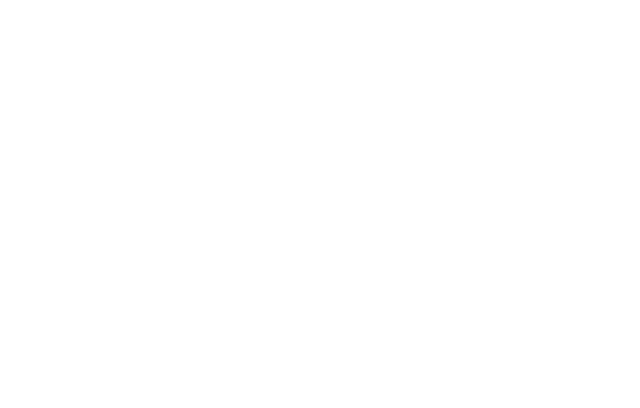
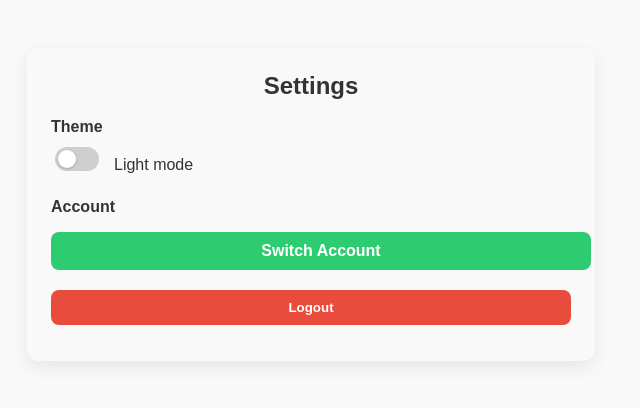
Before and after one commit to mirerakepha/Ecommerce_website, a Django app: page /settings/ in a window 1280 px wide. Before the commit the part shown is empty. Shown: the top 408 px of the page, without its empty margins (329-969 px from the left). Run offline with Django 5.2, Linux system fonts and the light colour scheme; the visitor is signed in with stand-in values (Sample User, id 1).

Commit message:
settings updated

```diff
--- a/ecommercewebsite/urls.py
+++ b/ecommercewebsite/urls.py
@@ -16,6 +16,7 @@
 """
 from django.contrib import admin
 from django.urls import path
+from django.contrib.auth import views as auth_views
 
 from shopapp import views
 
@@ -32,4 +33,5 @@
     path("profile/", views.profile, name='profile'),
     path("product_details/", views.product_details, name='product_details'),
     path("settings/", views.settings, name='settings'),
+    path('logout/', auth_views.LogoutView.as_view(next_page='login'), name='logout')
 ]
--- a/shopapp/templates/settings.html
+++ b/shopapp/templates/settings.html
@@ -1,10 +1,103 @@
-<!DOCTYPE html>
+<!doctype html>
 <html lang="en">
 <head>
-    <meta charset="UTF-8">
-    <title>Title</title>
+  <meta charset="utf-8">
+  <meta name="viewport" content="width=device-width,initial-scale=1">
+  <title>Settings</title>
+  <style>
+    :root {
+      --bg-light: #f9f9f9;
+      --text-light: #333;
+      --bg-dark: #1e1e1e;
+      --text-dark: #f1f1f1;
+    }
+    body { margin:0; font-family: Arial, sans-serif; transition: background .25s, color .25s; }
+    body.light { background: var(--bg-light); color: var(--text-light); }
+    body.dark  { background: var(--bg-dark);  color: var(--text-dark);  }
+
+    .container { max-width:520px; margin:48px auto; padding:24px; border-radius:12px; box-shadow:0 6px 18px rgba(0,0,0,.08); background:inherit; }
+    h2 { text-align:center; margin:0 0 18px; }
+
+    .form-group { margin-bottom:12px; }
+    label { display:block; margin-bottom:8px; font-weight:600; }
+
+
+    .switch {
+      display:inline-flex; align-items:center; gap:12px;
+    }
+    .switch input[type="checkbox"] { appearance:none; width:44px; height:24px; background:#cfcfcf; border-radius:18px; position:relative; outline:none; cursor:pointer; transition:background .2s; }
+    .switch input[type="checkbox"]::after {
+      content:""; width:18px; height:18px; background:#fff; border-radius:50%; position:absolute; top:3px; left:3px; transition:transform .2s;
+      box-shadow:0 1px 3px rgba(0,0,0,.2);
+    }
+    .switch input[type="checkbox"]:checked { background:#4a90e2; }
+    .switch input[type="checkbox"]:checked::after { transform: translateX(20px); }
+
+    button, .link-btn {
+      width:100%; padding:10px; border-radius:8px; border:none; font-weight:600; cursor:pointer; margin-top:8px;
+    }
+    .link-btn { text-decoration:none; display:inline-block; text-align:center; background:#2ecc71; color:white; }
+    .btn-logout { background:#e74c3c; color:white; }
+  </style>
 </head>
-<body>
+<body class="light">
+  <div class="container">
+    <h2>Settings</h2>
 
+    <!-- Theme-->
+    <div class="form-group">
+      <label for="darkMode">Theme</label>
+      <div class="switch">
+        <label>
+          <input id="darkMode" type="checkbox" aria-label="Toggle dark mode">
+        </label>
+        <span id="themeStatus">Light mode</span>
+      </div>
+    </div>
+
+    <!-- Switch account -->
+    <div class="form-group">
+      <label>Account</label>
+      <a class="link-btn" href="{% url 'login' %}">Switch Account</a>
+    </div>
+
+    <!-- Logout: form posts to logout URL (protects against CSRF if you use POST) -->
+    <div class="form-group">
+      <form method="post" action="{% url 'logout' %}">
+        {% csrf_token %}
+        <button type="submit" class="btn-logout">Logout</button>
+      </form>
+    </div>
+  </div>
+
+<script>
+  // Theme toggle logic (uses checkbox with id="darkMode")
+  const chk = document.getElementById('darkMode');
+  const status = document.getElementById('themeStatus');
+
+  // load saved theme
+  const saved = localStorage.getItem('theme');
+  if (saved === 'dark') {
+    document.body.className = 'dark';
+    chk.checked = true;
+    status.textContent = 'Dark mode';
+  } else {
+    document.body.className = 'light';
+    chk.checked = false;
+    status.textContent = 'Light mode';
+  }
+
+  chk.addEventListener('change', () => {
+    if (chk.checked) {
+      document.body.className = 'dark';
+      localStorage.setItem('theme', 'dark');
+      status.textContent = 'Dark mode';
+    } else {
+      document.body.className = 'light';
+      localStorage.setItem('theme', 'light');
+      status.textContent = 'Light mode';
+    }
+  });
+</script>
 </body>
 </html>
--- a/shopapp/views.py
+++ b/shopapp/views.py
@@ -2,6 +2,8 @@
 from django.shortcuts import render, redirect
 from .models import Profile
 from .forms import UserForm, ProfileForm
+from django.views.decorators.http import require_POST
+from django.contrib.auth import logout
 from django.http import HttpResponse
 from django.views.decorators.csrf import requires_csrf_token
 
@@ -90,3 +92,10 @@
 @login_required
 def settings(request):
     return render(request, 'settings.html')
+
+
+@require_POST
+@login_required
+def logout_view(request):
+    logout(request)
+    return redirect('login')
```
